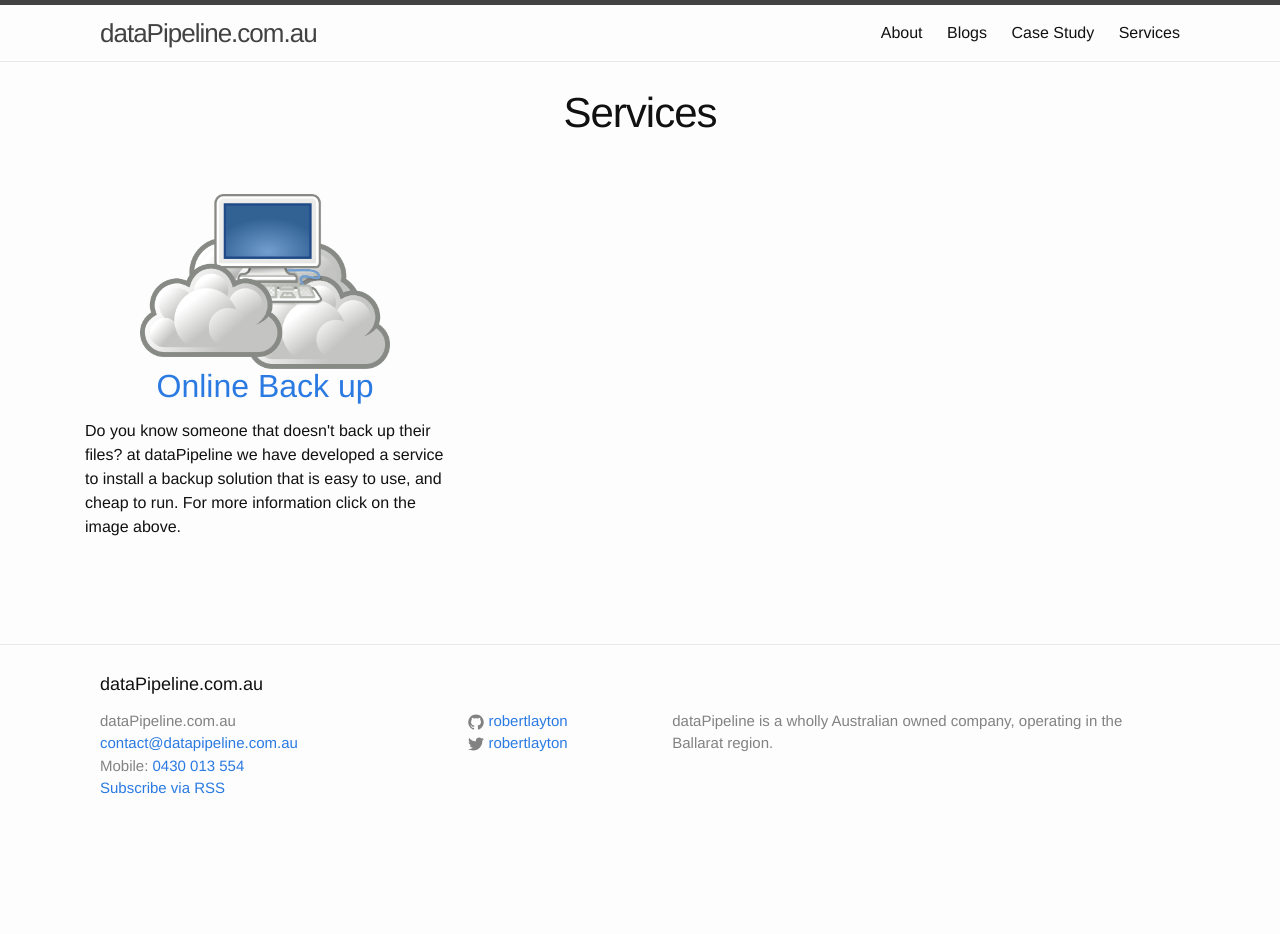
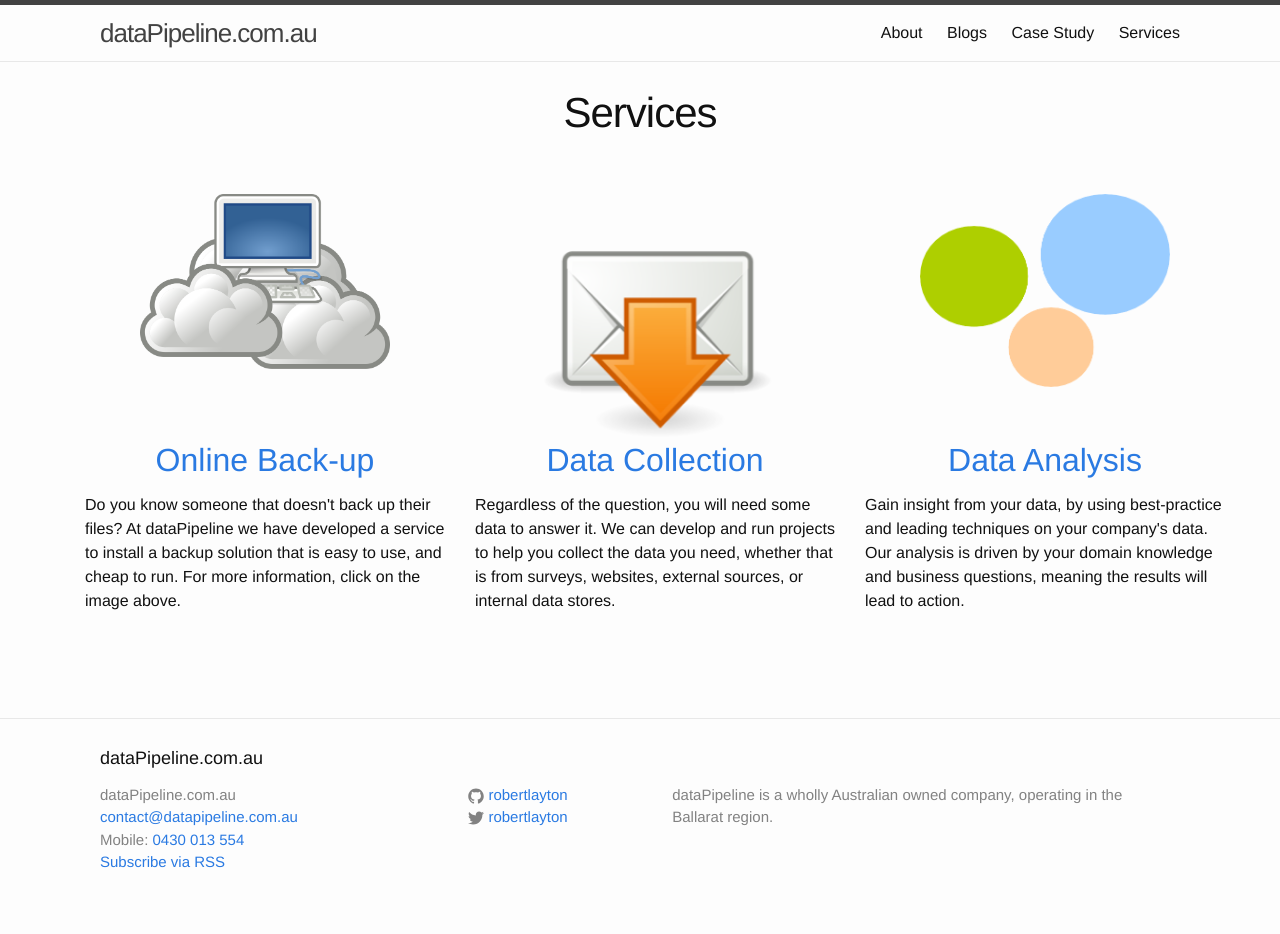
Before and after one commit to dataPipelineAU/jwebsite, a Jekyll site: the page built from Services.html, in a window 1280 px wide. Built offline with Jekyll 4.4.1, drawn with Linux system fonts in a browser that asks for light colours; nearby versions of some CDN libraries; before the commit the page ends 900 px from its top, so only the background shows below that.

Commit message:
More offerings from dP

```diff
--- a/Services.html
+++ b/Services.html
@@ -1,27 +1,71 @@
 ---
 layout: page
 title: Services
+page-title: Gain insight from your data
 ---
 
 <div metal:fill-slot="content">
 	<div class="container">
 	<div class="page-content">
         <div class="row">
+            <div class="col-md-4 text-center">
+                <a href = http://datapipeline.com.au/backup/>
+                    <img style="text-align:center" src='{{ "/images/cloud.png" | prepend: site.static_url }}'  width=250px>
+                </a>
+            </div>
+            <div class="col-md-4 text-center">
+                <a href = http://datapipeline.com.au/collection/>
+                    <img style="text-align:center" src='{{ "/images/integrate.png" | prepend: site.static_url }}'  width=250px>
+                </a>
+            </div>
+            <div class="col-md-4 text-center">
+                <a href = http://datapipeline.com.au/analysis/>
+                    <img style="text-align:center" src='{{ "/images/circles.png" | prepend: site.static_url }}'  width=250px>
+                </a>
+            </div>
+        </div>
+        <div class="row">
+            <div class="col-md-4">
+                <h2 style="text-align:center">
+                    <a href = http://datapipeline.com.au/backup/>
+                        Online Back-up
+                    </a>
+                </h2>
+
+                 <p>
+                    Do you know someone that doesn't back up their files? At dataPipeline we have developed a service to install a backup solution that is easy to use, and cheap to run.
+                    For more information, click on the image above.
+                </p>
+                <!--<p><a class="btn btn-default" href="#" role="button">View details &raquo;</a></p>-->
+            </div>
+            <div class="col-md-4">
+                <h2 style="text-align:center">
+                    <a href = http://datapipeline.com.au/collection/>
+                        Data Collection
+                    </a>
+                </h2>
+
+                <p>
+                    Regardless of the question, you will need some data to answer it.
+                    We can develop and run projects to help you collect the data you need, whether that is from surveys, websites, external sources, or internal data stores.
+                </p>
+                <!--<p><a class="btn btn-default" href="#" role="button">View details &raquo;</a></p>-->
+            </div>
             <div class="col-md-4">
                 <h2 style="text-align:center">
 
-				<a href = http://datapipeline.com.au/backup/>
-					<img style="text-align:center" src='{{ "/images/cloud.png" | prepend: site.static_url }}'  width=250px><br>Online Back up</h2>
+                    <a href = http://datapipeline.com.au/analysis/>
+                        Data Analysis
                     </a>
+                </h2>
 
                 <p>
-			    Do you know someone that doesn't back up their files? at dataPipeline we have developed a service to install a backup solution that is easy to use, and cheap to run.
-			    For more information click on the image above.
+                    Gain insight from your data, by using best-practice and leading techniques on your company's data.
+                    Our analysis is driven by your domain knowledge and business questions, meaning the results will lead to action.
                 </p>
                 <!--<p><a class="btn btn-default" href="#" role="button">View details &raquo;</a></p>-->
-		</div>
-
             </div>
         </div>
 	</div>
 	</div>
+</div>
```
Lines whose indentation alone changed are shown as unchanged.
